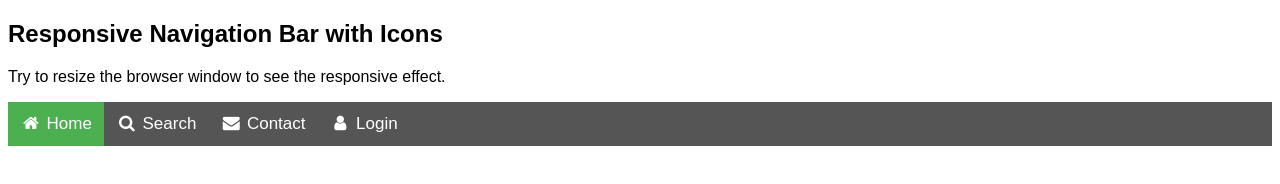
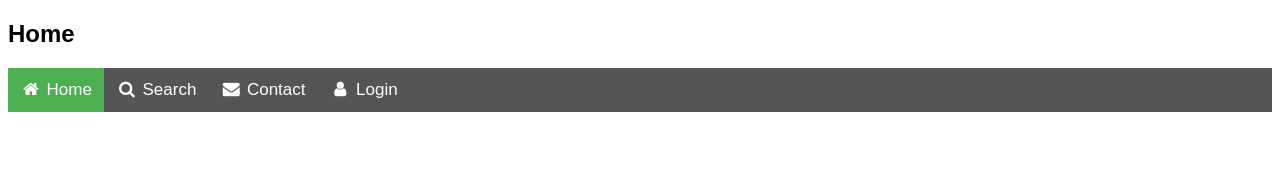
Before and after one commit to Astro-Shop/Astro-Shop.github.io, a plain HTML site: page index.html in a window 1280 px wide. Drawn offline with Linux system fonts and the light colour scheme.

Commit message:
Update index.html

```diff
--- a/index.html
+++ b/index.html
@@ -36,8 +36,8 @@ body {font-family: Arial, Helvetica, sans-serif;}
 </style>
 <body>
 
-<h2>Responsive Navigation Bar with Icons</h2>
-<p>Try to resize the browser window to see the responsive effect.</p>
+<h2>Home</h2>
+<p> </p>
 
 <div class="navbar">
   <a class="active" href="#"><i class="fa fa-fw fa-home"></i> Home</a>
```
